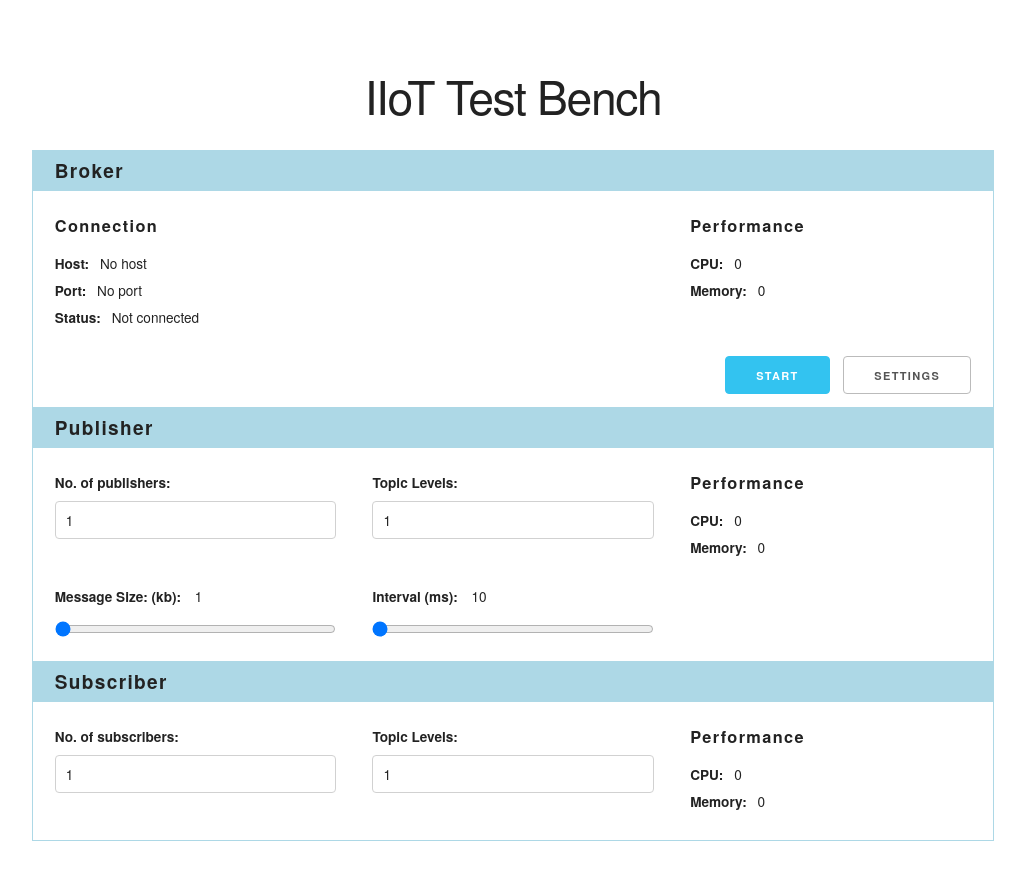
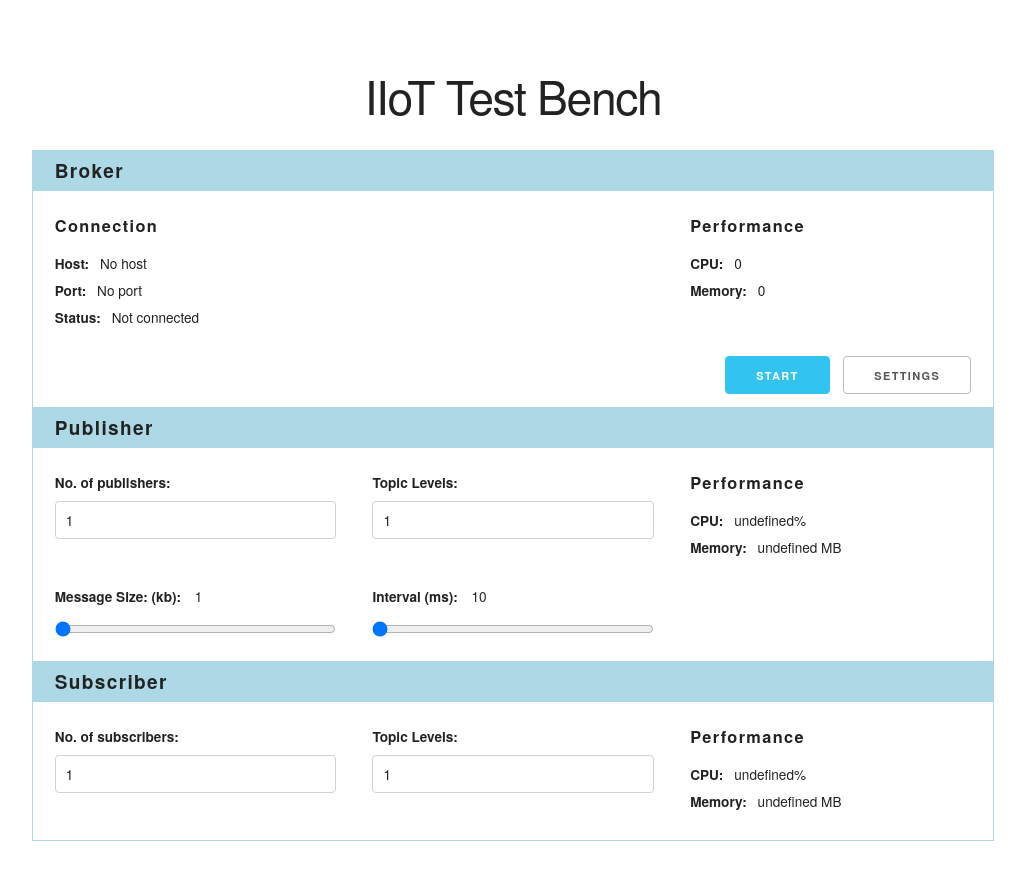
Before and after one commit to Isaac-Ampomah-12/iiot-test-bench, a React (Create React App) app in the folder frontend/: page / in a window 1280 px wide. Shown: the whole page, without its empty margins (127-1152 px from the left). Built offline with nearby package versions, Linux system fonts and the light colour scheme.

Commit message:
Add cpu and memory unit symbols

```diff
--- a/frontend/src/components/Publisher/Publisher.js
+++ b/frontend/src/components/Publisher/Publisher.js
@@ -9,6 +9,8 @@ function Publisher() {
   const [msgSize, setMsgSize] = useState(1);
 
   const performance = useSelector(state => state.pubsub.pub);
+  const pubCpu = performance.cpu + '%';
+  const pubMemory = performance.memory + ' MB';
   const dispatch = useDispatch();
 
   useEffect(() => {
@@ -57,13 +59,13 @@ function Publisher() {
               <span>
                 <strong>CPU:</strong>
               </span>
-              <span>{performance.cpu || 0}</span>
+              <span>{pubCpu || 0}</span>
             </div>
             <div className="info-item">
               <span>
                 <strong>Memory:</strong>
               </span>
-              <span>{performance.memory || 0}</span>
+              <span>{pubMemory || 0}</span>
             </div>
           </div>
         </div>
--- a/frontend/src/components/Subscriber/Subscriber.js
+++ b/frontend/src/components/Subscriber/Subscriber.js
@@ -8,6 +8,8 @@ function Subscriber() {
 
   // const performance = useSelector(state => state.subscribe.stats.performance);
   const performance = useSelector(state => state.pubsub.sub);
+  const subCpu = performance.cpu + '%';
+  const subMemory = performance.memory + ' MB';
   const dispatch = useDispatch();
 
   useEffect(() => {
@@ -55,13 +57,13 @@ function Subscriber() {
               <span>
                 <strong>CPU:</strong>
               </span>
-              <span>{performance.cpu || 0}</span>
+              <span>{subCpu || 0}</span>
             </div>
             <div className="info-item">
               <span>
                 <strong>Memory:</strong>
               </span>
-              <span>{performance.memory || 0}</span>
+              <span>{subMemory || 0}</span>
             </div>
           </div>
         </div>
```
